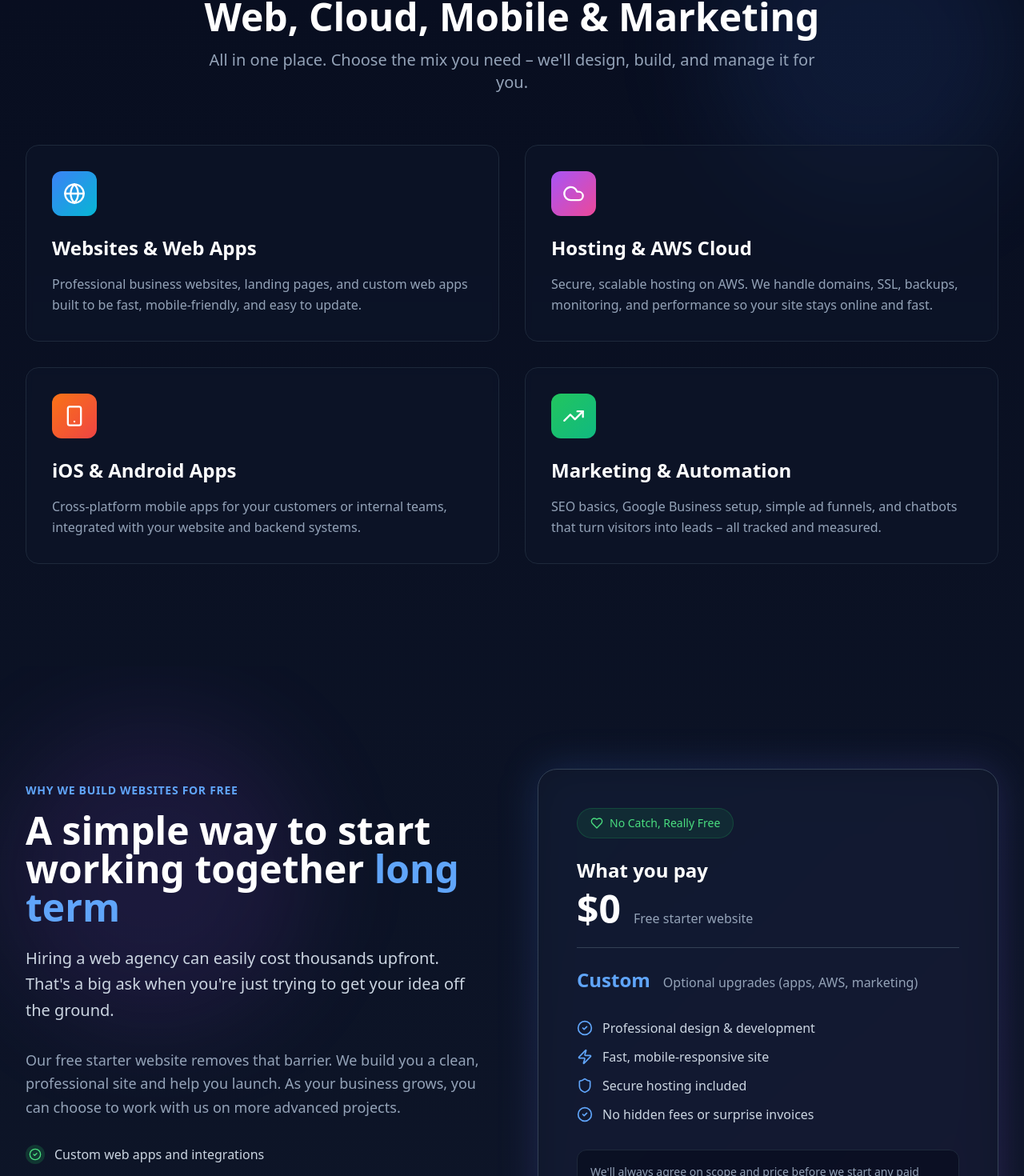
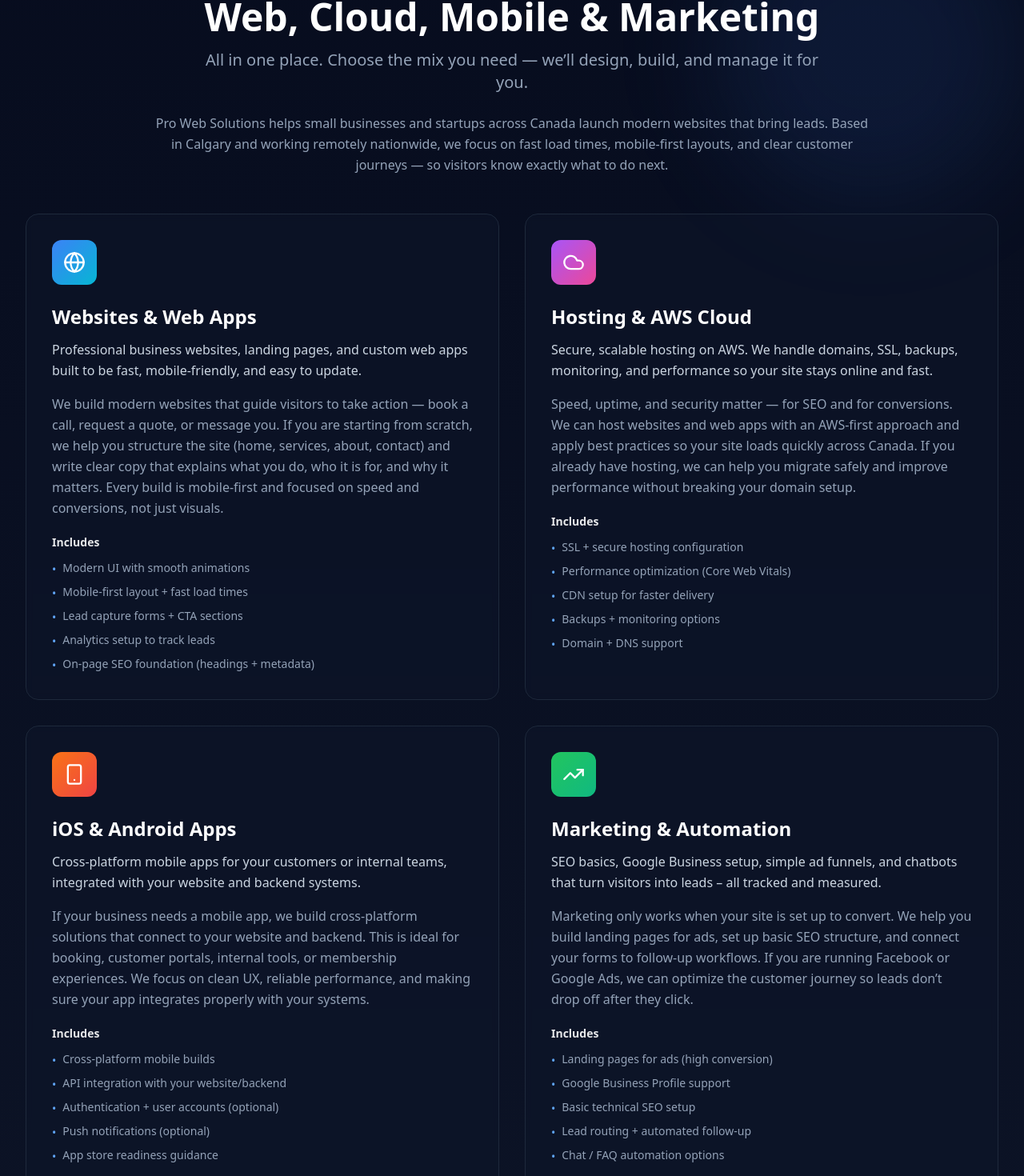
Before and after one commit to hamzam2mhs/PRO-Web-Solutions, a React (Vite) app: page / in a window 1280 px wide. Shown: the part 1780-3250 px from the top of the page at 80% size. Built offline with nearby package versions, Linux system fonts and the light colour scheme.

Commit message:
Added more detailed text for better google search resuls visibility.

```diff
--- a/src/components/home/Process.jsx
+++ b/src/components/home/Process.jsx
@@ -1,6 +1,6 @@
 import React, { useRef } from 'react';
 import { motion, useInView } from 'framer-motion';
-import { FileText, Phone, Code, Rocket } from 'lucide-react';
+import { FileText, Phone, Code, Rocket, CheckCircle2 } from 'lucide-react';
 import { Button } from '@/components/ui/button';
 
 const steps = [
@@ -8,35 +8,39 @@ const steps = [
     icon: FileText,
     number: '01',
     title: 'Apply in 2 minutes',
-    description: "Tell us about your business, what you offer, and what kind of online presence you're hoping for.",
+    description:
+        "Tell us about your business, what you offer, and what kind of online presence you're hoping for.",
     color: 'from-blue-500 to-cyan-500',
   },
   {
     icon: Phone,
     number: '02',
     title: 'Free call & plan',
-    description: "If it's a good fit, we book a short call, confirm what you need, and map out your free website plus any future add-ons.",
+    description:
+        "If it's a good fit, we book a short call, confirm what you need, and map out your free website plus any future add-ons.",
     color: 'from-purple-500 to-pink-500',
   },
   {
     icon: Code,
     number: '03',
     title: 'We design & build',
-    description: "We build your website, set up hosting, and make sure it's fast, secure, and mobile friendly. You approve everything before launch.",
+    description:
+        "We build your website, set up hosting, and make sure it's fast, secure, and mobile friendly. You approve everything before launch.",
     color: 'from-orange-500 to-red-500',
   },
   {
     icon: Rocket,
     number: '04',
     title: 'Launch & grow',
-    description: "We help you go live and show you how to update your site. When you're ready, we can add AWS, mobile apps, and marketing.",
+    description:
+        "We help you go live and show you how to update your site. When you're ready, we can add AWS, mobile apps, and marketing.",
     color: 'from-green-500 to-emerald-500',
   },
 ];
 
 export default function Process() {
   const ref = useRef(null);
-  const isInView = useInView(ref, { once: true, margin: "-100px" });
+  const isInView = useInView(ref, { once: true, margin: '-100px' });
 
   const scrollToContact = () => {
     document.getElementById('contact')?.scrollIntoView({ behavior: 'smooth' });
@@ -53,7 +57,7 @@ export default function Process() {
               initial={{ opacity: 0, y: 30 }}
               animate={isInView ? { opacity: 1, y: 0 } : {}}
               transition={{ duration: 0.6 }}
-          className="text-center mb-20"
+              className="text-center mb-16"
           >
             <motion.div
                 initial={{ opacity: 0, scale: 0.5 }}
@@ -62,30 +66,39 @@ export default function Process() {
             >
               How it works
             </motion.div>
+
             <h2 className="text-4xl md:text-5xl font-bold text-white mb-4">
               We guide you step by step
             </h2>
+
             <p className="text-xl text-slate-400 max-w-3xl mx-auto">
-            You don't need to be "techy." We'll walk you through the entire process.
+              You don’t need to be “techy.” We’ll handle the website build and guide you through each step.
+            </p>
+
+            {/* SEO-friendly supporting paragraph */}
+            <p className="text-slate-400 max-w-4xl mx-auto mt-6 leading-relaxed">
+              This process is designed for small businesses and startups that want a modern website that loads fast,
+              looks professional, and helps convert visitors into leads. We focus on clear messaging, mobile-first design,
+              and a simple customer journey — so people understand your services and contact you easily.
             </p>
           </motion.div>
 
           {/* Steps */}
-        <div className="grid grid-cols-1 md:grid-cols-2 lg:grid-cols-4 gap-8 mb-16">
+          <div className="grid grid-cols-1 md:grid-cols-2 lg:grid-cols-4 gap-8 mb-12">
             {steps.map((step, index) => (
-            <motion.div
-              key={index}
+                <motion.article
+                    key={step.number}
                     initial={{ opacity: 0, y: 50 }}
                     animate={isInView ? { opacity: 1, y: 0 } : {}}
                     transition={{ duration: 0.6, delay: index * 0.15 }}
-              className="relative group"
+                    className="relative group scroll-mt-28"
                 >
                   {/* Connection Line (desktop only) */}
                   {index < steps.length - 1 && (
                       <div className="hidden lg:block absolute top-20 left-full w-full h-0.5 bg-gradient-to-r from-slate-700 to-transparent z-0" />
                   )}
 
-              <div className="relative bg-slate-900/50 backdrop-blur-sm border border-slate-800 rounded-2xl p-6 h-full hover:border-slate-700 transition-all duration-300 group-hover:scale-105">
+                  <div className="relative bg-slate-900/50 backdrop-blur-sm border border-slate-800 rounded-2xl p-6 h-full hover:border-slate-700 transition-all duration-300 group-hover:scale-[1.03]">
                     {/* Number Badge */}
                     <div className="absolute -top-4 -right-4 w-12 h-12 rounded-full bg-gradient-to-br from-slate-800 to-slate-900 border-2 border-slate-700 flex items-center justify-center">
                       <span className="text-sm font-bold text-slate-400">{step.number}</span>
@@ -100,16 +113,45 @@ export default function Process() {
                     </motion.div>
 
                     {/* Content */}
-                <h3 className="text-xl font-bold text-white mb-3">
-                  {step.title}
-                </h3>
-                <p className="text-slate-400 leading-relaxed">
-                  {step.description}
+                    <h3 className="text-xl font-bold text-white mb-3">{step.title}</h3>
+                    <p className="text-slate-300 leading-relaxed">{step.description}</p>
+                  </div>
+                </motion.article>
+            ))}
+          </div>
+
+          {/* “What you get” block */}
+          <motion.div
+              initial={{ opacity: 0, y: 30 }}
+              animate={isInView ? { opacity: 1, y: 0 } : {}}
+              transition={{ duration: 0.6, delay: 0.5 }}
+              className="mx-auto max-w-5xl mb-16"
+          >
+            <div className="bg-slate-900/40 border border-slate-800 rounded-2xl p-8">
+              <h3 className="text-2xl font-bold text-white mb-4">What you get with the free starter website</h3>
+              <p className="text-slate-400 leading-relaxed mb-6">
+                A clean, modern website that explains your services clearly, looks great on mobile, and makes it easy for
+                customers to contact you. As your business grows, we can expand it with more pages, landing pages for ads,
+                and deeper SEO content.
               </p>
+
+              <div className="grid grid-cols-1 sm:grid-cols-2 gap-3">
+                {[
+                  'Modern homepage with service highlights',
+                  'Clear contact flow (email/WhatsApp/forms)',
+                  'Mobile-friendly layout and responsive design',
+                  'Basic technical SEO foundation (sitemap + structure)',
+                  'Speed-focused build for better user experience',
+                  'Simple plan for next steps (growth + upgrades)',
+                ].map((item) => (
+                    <div key={item} className="flex items-start gap-2 text-slate-300">
+                      <CheckCircle2 className="w-5 h-5 text-green-400 mt-0.5" />
+                      <span>{item}</span>
+                    </div>
+                ))}
+              </div>
             </div>
           </motion.div>
-          ))}
-        </div>
 
           {/* CTA */}
           <motion.div
@@ -126,6 +168,10 @@ export default function Process() {
               Apply Now for a Free Starter Website
               <Rocket className="w-5 h-5 ml-2 group-hover:translate-x-1 group-hover:-translate-y-1 transition-transform" />
             </Button>
+
+            <p className="text-slate-500 text-sm mt-4">
+              Serving small businesses across Canada • Based in Calgary • Built for mobile + speed + lead generation
+            </p>
           </motion.div>
         </div>
       </section>
--- a/src/components/home/Services.jsx
+++ b/src/components/home/Services.jsx
@@ -4,37 +4,82 @@ import { Globe, Cloud, Smartphone, TrendingUp } from 'lucide-react';
 
 const services = [
   {
+    id: 'services-websites',
     icon: Globe,
     title: 'Websites & Web Apps',
-    description: 'Professional business websites, landing pages, and custom web apps built to be fast, mobile-friendly, and easy to update.',
+    description:
+        'Professional business websites, landing pages, and custom web apps built to be fast, mobile-friendly, and easy to update.',
+    longText:
+        'We build modern websites that guide visitors to take action — book a call, request a quote, or message you. If you are starting from scratch, we help you structure the site (home, services, about, contact) and write clear copy that explains what you do, who it is for, and why it matters. Every build is mobile-first and focused on speed and conversions, not just visuals.',
+    includes: [
+      'Modern UI with smooth animations',
+      'Mobile-first layout + fast load times',
+      'Lead capture forms + CTA sections',
+      'Analytics setup to track leads',
+      'On-page SEO foundation (headings + metadata)',
+    ],
     gradient: 'from-blue-500 to-cyan-500',
   },
   {
+    id: 'services-aws',
     icon: Cloud,
     title: 'Hosting & AWS Cloud',
-    description: 'Secure, scalable hosting on AWS. We handle domains, SSL, backups, monitoring, and performance so your site stays online and fast.',
+    description:
+        'Secure, scalable hosting on AWS. We handle domains, SSL, backups, monitoring, and performance so your site stays online and fast.',
+    longText:
+        'Speed, uptime, and security matter — for SEO and for conversions. We can host websites and web apps with an AWS-first approach and apply best practices so your site loads quickly across Canada. If you already have hosting, we can help you migrate safely and improve performance without breaking your domain setup.',
+    includes: [
+      'SSL + secure hosting configuration',
+      'Performance optimization (Core Web Vitals)',
+      'CDN setup for faster delivery',
+      'Backups + monitoring options',
+      'Domain + DNS support',
+    ],
     gradient: 'from-purple-500 to-pink-500',
   },
   {
+    id: 'services-mobile',
     icon: Smartphone,
     title: 'iOS & Android Apps',
-    description: 'Cross-platform mobile apps for your customers or internal teams, integrated with your website and backend systems.',
+    description:
+        'Cross-platform mobile apps for your customers or internal teams, integrated with your website and backend systems.',
+    longText:
+        'If your business needs a mobile app, we build cross-platform solutions that connect to your website and backend. This is ideal for booking, customer portals, internal tools, or membership experiences. We focus on clean UX, reliable performance, and making sure your app integrates properly with your systems.',
+    includes: [
+      'Cross-platform mobile builds',
+      'API integration with your website/backend',
+      'Authentication + user accounts (optional)',
+      'Push notifications (optional)',
+      'App store readiness guidance',
+    ],
     gradient: 'from-orange-500 to-red-500',
   },
   {
+    id: 'services-marketing',
     icon: TrendingUp,
     title: 'Marketing & Automation',
-    description: 'SEO basics, Google Business setup, simple ad funnels, and chatbots that turn visitors into leads – all tracked and measured.',
+    description:
+        'SEO basics, Google Business setup, simple ad funnels, and chatbots that turn visitors into leads – all tracked and measured.',
+    longText:
+        'Marketing only works when your site is set up to convert. We help you build landing pages for ads, set up basic SEO structure, and connect your forms to follow-up workflows. If you are running Facebook or Google Ads, we can optimize the customer journey so leads don’t drop off after they click.',
+    includes: [
+      'Landing pages for ads (high conversion)',
+      'Google Business Profile support',
+      'Basic technical SEO setup',
+      'Lead routing + automated follow-up',
+      'Chat / FAQ automation options',
+    ],
     gradient: 'from-green-500 to-emerald-500',
   },
 ];
 
 export default function Services() {
   const ref = useRef(null);
-  const isInView = useInView(ref, { once: true, margin: "-100px" });
+  const isInView = useInView(ref, { once: true, margin: '-100px' });
+
   const { scrollYProgress } = useScroll({
     target: ref,
-    offset: ["start end", "end start"]
+    offset: ['start end', 'end start'],
   });
   const y = useTransform(scrollYProgress, [0, 1], [100, -100]);
 
@@ -52,7 +97,7 @@ export default function Services() {
               initial={{ opacity: 0, y: 30 }}
               animate={isInView ? { opacity: 1, y: 0 } : {}}
               transition={{ duration: 0.6 }}
-          className="text-center mb-16"
+              className="text-center mb-12"
           >
             <motion.div
                 initial={{ opacity: 0, scale: 0.5 }}
@@ -62,24 +107,35 @@ export default function Services() {
             >
               Services
             </motion.div>
+
             <h2 className="text-4xl md:text-5xl font-bold text-white mb-4">
               Web, Cloud, Mobile & Marketing
             </h2>
+
             <p className="text-xl text-slate-400 max-w-3xl mx-auto">
-            All in one place. Choose the mix you need – we'll design, build, and manage it for you.
+              All in one place. Choose the mix you need — we’ll design, build, and manage it for you.
+            </p>
+
+            {/* SEO-friendly intro (adds real content without clutter) */}
+            <p className="text-slate-400 max-w-4xl mx-auto mt-6 leading-relaxed">
+              Pro Web Solutions helps small businesses and startups across Canada launch modern websites
+              that bring leads. Based in Calgary and working remotely nationwide, we focus on fast load
+              times, mobile-first layouts, and clear customer journeys — so visitors know exactly what
+              to do next.
             </p>
           </motion.div>
 
           {/* Services Grid */}
           <div className="grid grid-cols-1 md:grid-cols-2 gap-8">
             {services.map((service, index) => (
-            <motion.div
-              key={index}
+                <motion.article
+                    id={service.id}
+                    key={service.id}
                     initial={{ opacity: 0, y: 50 }}
                     animate={isInView ? { opacity: 1, y: 0 } : {}}
                     transition={{ duration: 0.6, delay: index * 0.1 }}
                     whileHover={{ y: -10 }}
-              className="group relative"
+                    className="group relative scroll-mt-28"
                 >
                   <div className="relative bg-slate-900/50 backdrop-blur-sm border border-slate-800 rounded-2xl p-8 h-full hover:border-slate-700 transition-all duration-300">
                     {/* Gradient Glow on Hover */}
@@ -96,12 +152,31 @@ export default function Services() {
                     </motion.div>
 
                     {/* Content */}
-                <h3 className="text-2xl font-bold text-white mb-4 group-hover:text-blue-400 transition-colors">
+                    <h3 className="text-2xl font-bold text-white mb-3 group-hover:text-blue-400 transition-colors">
                       {service.title}
                     </h3>
-                <p className="text-slate-400 leading-relaxed">
+
+                    <p className="text-slate-300 leading-relaxed mb-4">
                       {service.description}
                     </p>
+
+                    <p className="text-slate-400 leading-relaxed mb-5">
+                      {service.longText}
+                    </p>
+
+                    <div className="mt-auto">
+                      <h4 className="text-sm font-semibold text-white/90 mb-3">
+                        Includes
+                      </h4>
+                      <ul className="space-y-2 text-slate-400 text-sm">
+                        {service.includes.map((item) => (
+                            <li key={item} className="flex gap-2">
+                              <span className="text-blue-400 mt-0.5">•</span>
+                              <span>{item}</span>
+                            </li>
+                        ))}
+                      </ul>
+                    </div>
 
                     {/* Hover Arrow */}
                     <motion.div
@@ -112,7 +187,7 @@ export default function Services() {
                       →
                     </motion.div>
                   </div>
-            </motion.div>
+                </motion.article>
             ))}
           </div>
         </div>
```
Lines whose indentation alone changed are shown as unchanged.
